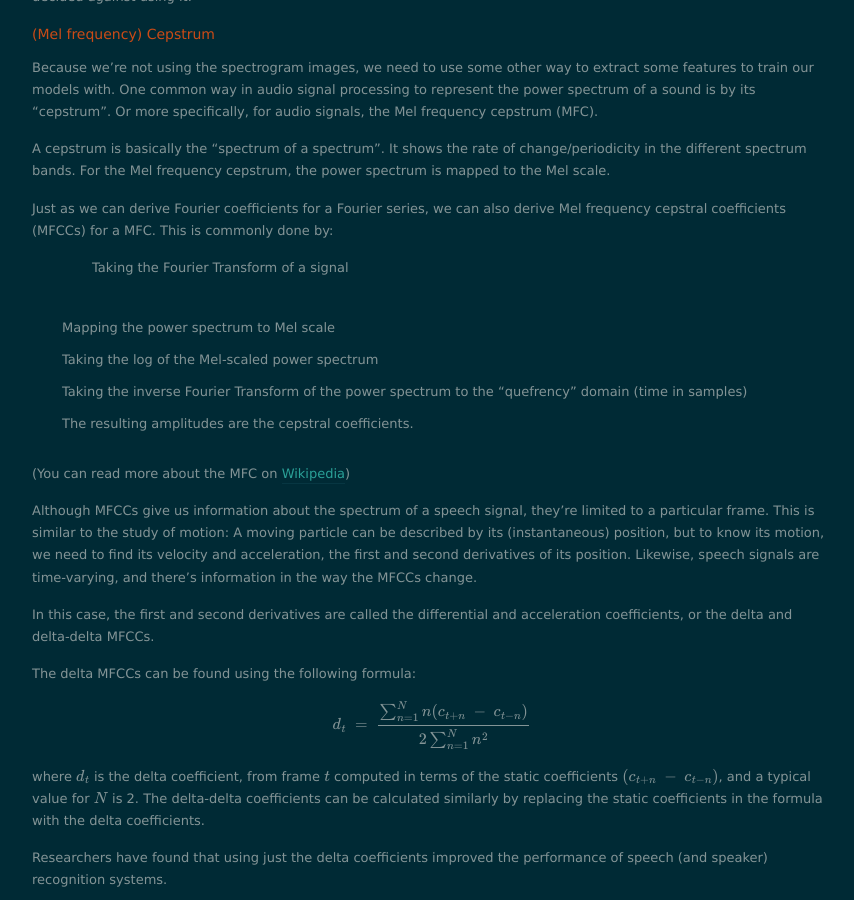
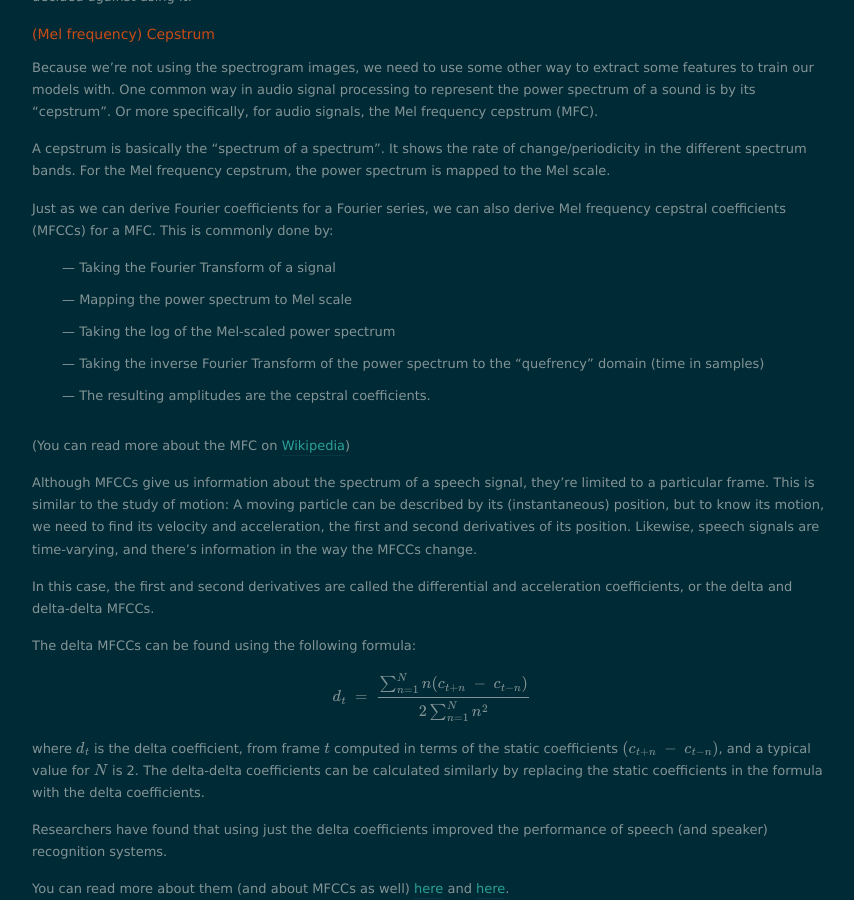
Before and after one commit to nolanschan/nolanschan.github.io, a Jekyll site: the page built from projects/speakerrec/index.markdown, in a window 1280 px wide and 900 px high, scrolled down 4246 px. Shown: the whole window, without its empty margins (208-1062 px from the left). Built offline with Jekyll 4.4.1, drawn with Linux system fonts in a browser that asks for light colours; nearby versions of some CDN libraries; formulas are drawn with MathJax 3; some of the changed text lies outside the part shown.

Commit message:
Update index.markdown

```diff
--- a/projects/speakerrec/index.markdown
+++ b/projects/speakerrec/index.markdown
@@ -28,10 +28,10 @@
 ## Summary / tl;dr ##
 
 ### Process ###
-- Pre-processed voice clips from selected dataset
-- Performed feature extraction with Mel-frequency cepstral coefficients and delta-Mel-frequency cepstral coefficients
-- Trained models using Gaussian Mixture Models (GMM) algorithm
-- Tested validity of models by using unseen voice clips
+- — Pre-processed voice clips from selected dataset
+- — Performed feature extraction with Mel-frequency cepstral coefficients and delta-Mel-frequency cepstral coefficients
+- — Trained models using Gaussian Mixture Models (GMM) algorithm
+- — Tested validity of models by using unseen voice clips
 
 ### Results ###
 Due to the small amount of training data that the models were given, in general, the system was able to correctly recognize the speaker about 2/3 of the time. The exception was when the model was trained on a number of instances of the same word, and then asked to recognize the speaker saying the same word. In that case, the system was able to recognize the speaker 100% of the time.
@@ -108,11 +108,11 @@
 A cepstrum is basically the "spectrum of a spectrum". It shows the rate of change/periodicity in the different spectrum bands. For the Mel frequency cepstrum, the power spectrum is mapped to the Mel scale.
 
 Just as we can derive Fourier coefficients for a Fourier series, we can also derive Mel frequency cepstral coefficients (MFCCs) for a MFC. This is commonly done by:
-- - Taking the Fourier Transform of a signal
-- Mapping the power spectrum to Mel scale
-- Taking the log of the Mel-scaled power spectrum
-- Taking the inverse Fourier Transform of the power spectrum to the "quefrency" domain (time in samples)
-- The resulting amplitudes are the cepstral coefficients.
+- — Taking the Fourier Transform of a signal
+- — Mapping the power spectrum to Mel scale
+- — Taking the log of the Mel-scaled power spectrum
+- — Taking the inverse Fourier Transform of the power spectrum to the "quefrency" domain (time in samples)
+- — The resulting amplitudes are the cepstral coefficients.
 
 (You can read more about the MFC on [Wikipedia](https://en.wikipedia.org/wiki/Mel-frequency_cepstrum))
 
@@ -171,9 +171,9 @@
 As the clips were submitted by the public, the quality vary vastly. It also seemed that speakers often recorded clips of the same words consecutively, so there was common background noise in all clips. I wanted to make sure the model was based on the voice and not the background noise as much as possible, so some pre-processing was done before training.
 
 All data were pre-processed manually using Audacity as following:
-- Trim word
-- Align to start
-- Zero-padding for 1-sec clip
+- — Trim word
+- — Align to start
+- — Zero-padding for 1-sec clip
 
 ### Feature Extraction ###
 
```
